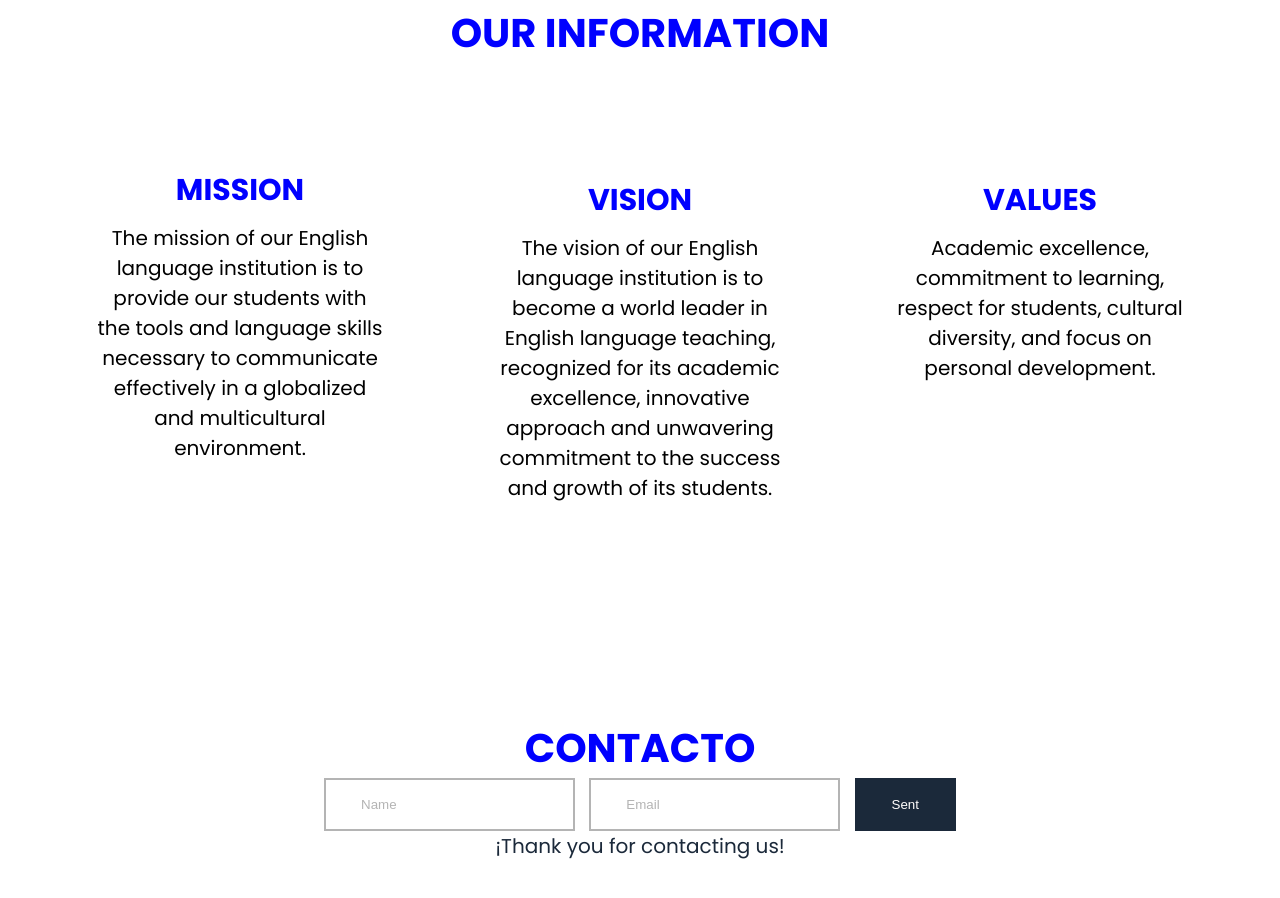
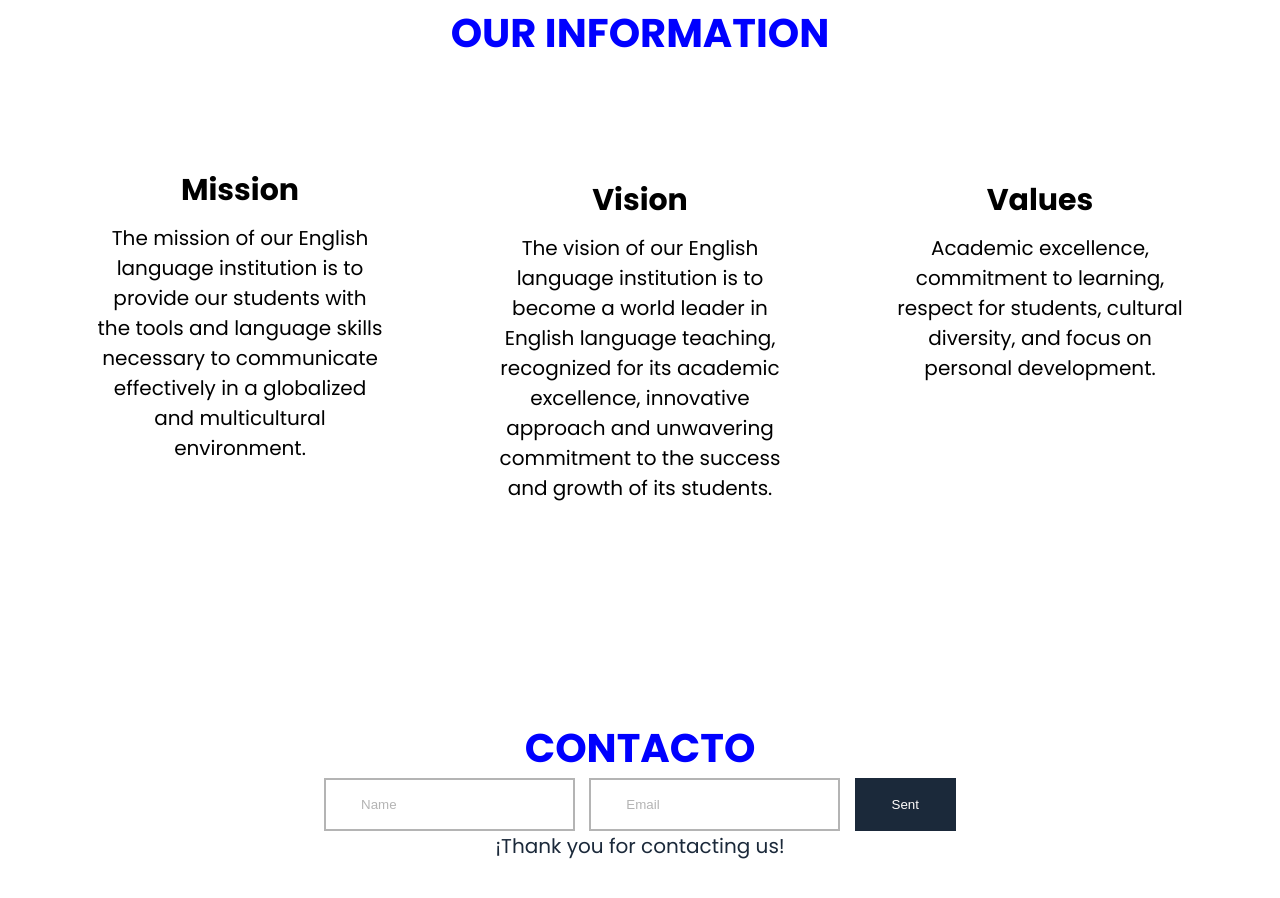
Before and after one commit to Institute-Hernan-Ross/HernanRoss, a plain HTML site: page index.html in a window 1280 px wide. Shown: the part 927-1825 px from the top of the page. Drawn offline with Linux system fonts and the light colour scheme.

Commit message:
Update style.css

```diff
--- a/style.css
+++ b/style.css
@@ -156,7 +156,7 @@ h2 {
 
 .txt h3 {
 font-size: 30px;
-color: blue;
+color: #1b293a
 text-transform: uppercase;
 margin-bottom: 10px;
 }
```
